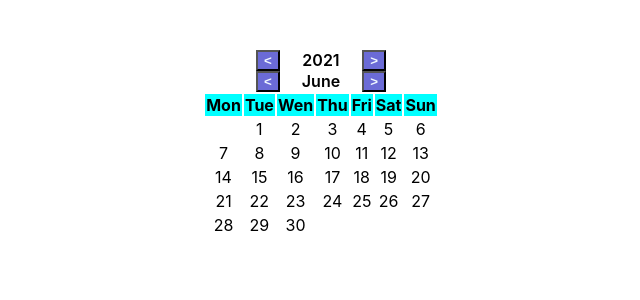
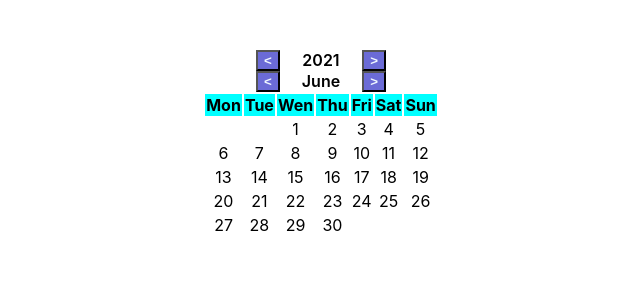
Before and after one commit to Vlada-khom/Calendar-app, a React (Create React App) app in the folder my-app/: page / in a window 1280 px wide. Shown: the top 300 px of the page, without its empty margins (319-959 px from the left). Built offline with nearby package versions, Linux system fonts and the light colour scheme.

Commit message:
fix days

```diff
--- a/my-app/src/components/App.js
+++ b/my-app/src/components/App.js
@@ -6,8 +6,8 @@ import './styles.css';
 
 
 function App() {
-  const [currentYear, setYear] = React.useState(2021);
-  const [currentMonth, setMonth] = React.useState(5);
+  const [currentYear, setYear] = React.useState(new Date().getFullYear());
+  const [currentMonth, setMonth] = React.useState(new Date().getMonth());
 
   const handlerYearChange = (numberYear) => {
     setYear(numberYear);
@@ -18,7 +18,7 @@ function App() {
 
   }
 
-  const date = new Date(currentYear, currentMonth, 23);
+  const date = new Date(currentYear, currentMonth);
   const month = date.toLocaleString('en', { month: 'long' });
 
   return (
--- a/my-app/src/components/Days.jsx
+++ b/my-app/src/components/Days.jsx
@@ -3,19 +3,22 @@ import { DaysWeek } from './DaysWeek';
 export function Days (props){
     let year = props.year;
     let month = props.month;
+    // const today = new Date().getDate();
+
     let current = new Date(year, month);
+    const currentFirstDay = current.getUTCDay();
+    console.log(currentFirstDay);
+    console.log(current)
     let next = new Date(year, month + 1);
     let diff = (next - current) / (1000 * 3600 * 24);
-    console.log(diff);
     let index = current.getDate();
-    console.log(index);
 
 
     const rows = 5;
     const cols = 7;
 
     let days = [];
-    let k = 1 - index;
+    let k = 1 - index - currentFirstDay + 1;
 
     for (let i = 0; i < rows; i= i + 1) {
       let td = [];
```
